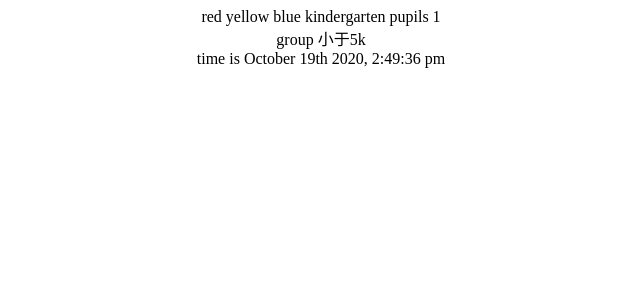
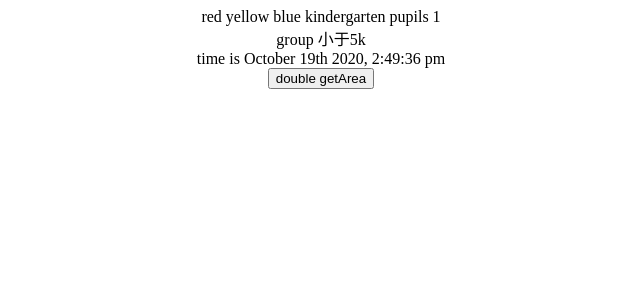
Before and after one commit to dipsauce/react-hooks-all-in-one-tutorial, a React (Create React App) app: page / in a window 1280 px wide. Shown: the top 300 px of the page, without its empty margins (319-959 px from the left). Built offline with nearby package versions, Linux system fonts and the light colour scheme.

Commit message:
remove useReducer

```diff
--- a/src/App.tsx
+++ b/src/App.tsx
@@ -1,4 +1,10 @@
-import React, { useEffect, useMemo, useState, useContext } from "react";
+import React, {
+  useEffect,
+  useMemo,
+  useState,
+  useContext,
+  useReducer,
+} from "react";
 import { Center } from "./components";
 import { ClockContextType } from "./types";
 import { getDate } from "./utils";
@@ -25,12 +31,15 @@ function ClockProvider({ children }: any) {
   );
 }
 
+enum FarmAction {
+  DoubleArea,
+}
+
 export function Effect() {
   const [title, setTitle] = useState("red yellow blue kindergarten");
   const [animals, setAnimals] = useState(0);
   const state = useClock();
 
-  console.log("state", state);
   const pupilsGroup100 = useMemo(() => {
     return animals < 5000 ? "小于5k" : "大于5k";
   }, [animals]);
@@ -46,6 +55,7 @@ export function Effect() {
       {title} pupils {animals}
       <div>group {pupilsGroup100}</div>
       <div>time is {state.date}</div>
+      <button onClick={() => {}}>double getArea</button>
     </Center>
   );
 }
```
Also changed, not shown: src/utils.ts (line endings or trailing spaces), 1 other file (tests, documents, lock files or other folders).
